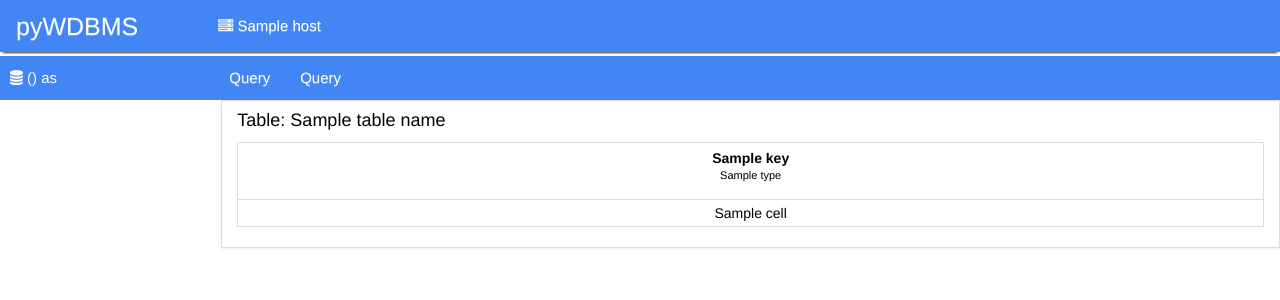
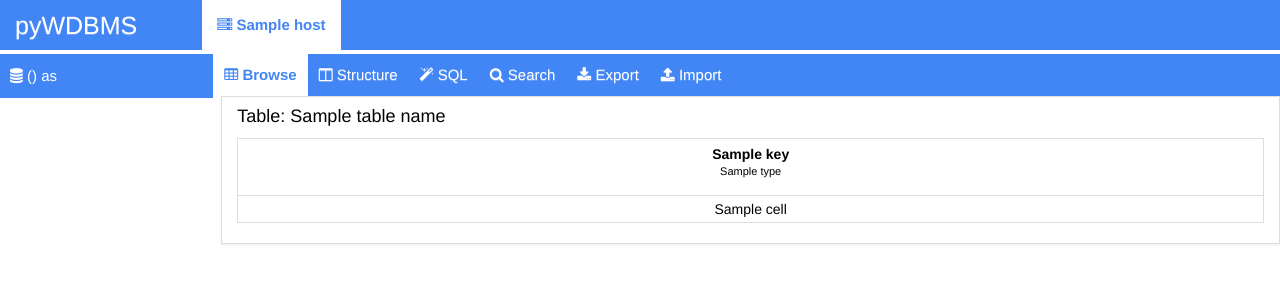
Before and after one commit to pikulak/pywdbms, a Python web app: template templates/table.html in a window 1280 px wide. Shown: the top 300 px of the page. Run offline with Jinja, Linux system fonts and the light colour scheme; the template is opened without the code that fills it: most values are stand-ins (such as "Sample title", 1, 10 or a date in 2020); some libraries are stand-ins or nearby versions.

Commit message:
modified:   templates/base.html 	modified:   templates/table.html

```diff
--- a/templates/base.html
+++ b/templates/base.html
@@ -52,6 +52,9 @@
     .nm-i{
         margin: 0 !important;
     }
+    .d_b{
+        padding: 11px !important;
+    }
     .lp-i{
         padding: 3px !important;
     }
@@ -74,9 +77,14 @@
     .inspect{
         border: solid;
     }
+    .navbar{
+        border: none !important;
+    }
+    /*
     .nav-container{
         box-shadow: 0 4px 2px -3px;
     }
+    */
     .nav-link{
         font-size: 15px;
         color: white;
@@ -108,7 +116,17 @@
         color: #ff4444;
         font-size: 17px;
     }
-
+    .active {
+        background: #fff;
+    }
+    .active a{
+        color:#4285F4 !important;
+        font-weight: 600;
+    }
+    .active a:hover{
+        color:#4285F4 !important;
+        font-weight: 600;
+    }
     .database-content{
         margin-left: 8px;
         border: 1px solid #ddd;
@@ -120,7 +138,7 @@
 <body>
 {% block nav %}
     <div class="container-fluid np nav-container">
-        <nav class="navbar navbar-light bg-dark-blue nm">
+        <nav class="navbar navbar-light bg-dark-blue nm np">
             <a class="navbar-brand white-color" href="/">pyWDBMS</a>
             <ul class="nav navbar-nav">
                 {% for host in hosts %}
@@ -173,14 +191,9 @@
                 <nav class="navbar navbar-light bg-dark-blue nm np second-nav" style="min-height: 0px !important">
                     <ul class="nav navbar-nav">
                     {% block database_bar %}
-                        <li class="nav-item active">
-                            <a class="nav-link" href="/servers/{{ host }}/databases/query " style="line-height: 12px;">
-                            Query
-                            </a>
-                        </li>
-                        <li class="nav-item active">
-                            <a class="nav-link" href="/servers/{{ host }}/databases/query " style="line-height: 12px;">
-                            Query
+                        <li class="nav-item">
+                            <a class="nav-link" href="{{ table_url }} " style="line-height: 12px;">
+                                Query
                             </a>
                         </li>
                     {% endblock%}
--- a/templates/table.html
+++ b/templates/table.html
@@ -1,4 +1,44 @@
 {% extends 'base.html' %}
+
+{% block database_bar %}
+    <li class="nav-item active">
+        <a class="nav-link d_b" href="{{ table_url }}">
+        	<i class="fa fa-table" aria-hidden="true"></i>
+            Browse
+        </a>
+    </li>
+    <li class="nav-item">
+        <a class="nav-link d_b" href="{{ table_url }}/structure">
+        	<i class="fa fa-columns" aria-hidden="true"></i>
+            Structure
+        </a>
+    </li>
+    <li class="nav-item">
+        <a class="nav-link d_b" href="{{ table_url }}/query">
+        	<i class="fa fa-magic" aria-hidden="true"></i>
+            SQL
+        </a>
+    </li>
+    <li class="nav-item">
+        <a class="nav-link d_b" href="{{ table_url }}/search">
+        	<i class="fa fa-search" aria-hidden="true"></i>
+            Search
+        </a>
+    </li>
+    <li class="nav-item">
+        <a class="nav-link d_b" href="{{ table_url }}/export">
+        	<i class="fa fa-download"></i>
+             Export
+        </a>
+    </li>
+    <li class="nav-item">
+        <a class="nav-link d_b" href="{{ table_url }}/import">
+        	<i class="fa fa-upload" aria-hidden="true"></i>
+            Import
+        </a>
+    </li>
+{% endblock %}
+
 
 {% block results %}
 	<h4 class="np">Table: {{ table_name }}</h4>
```
